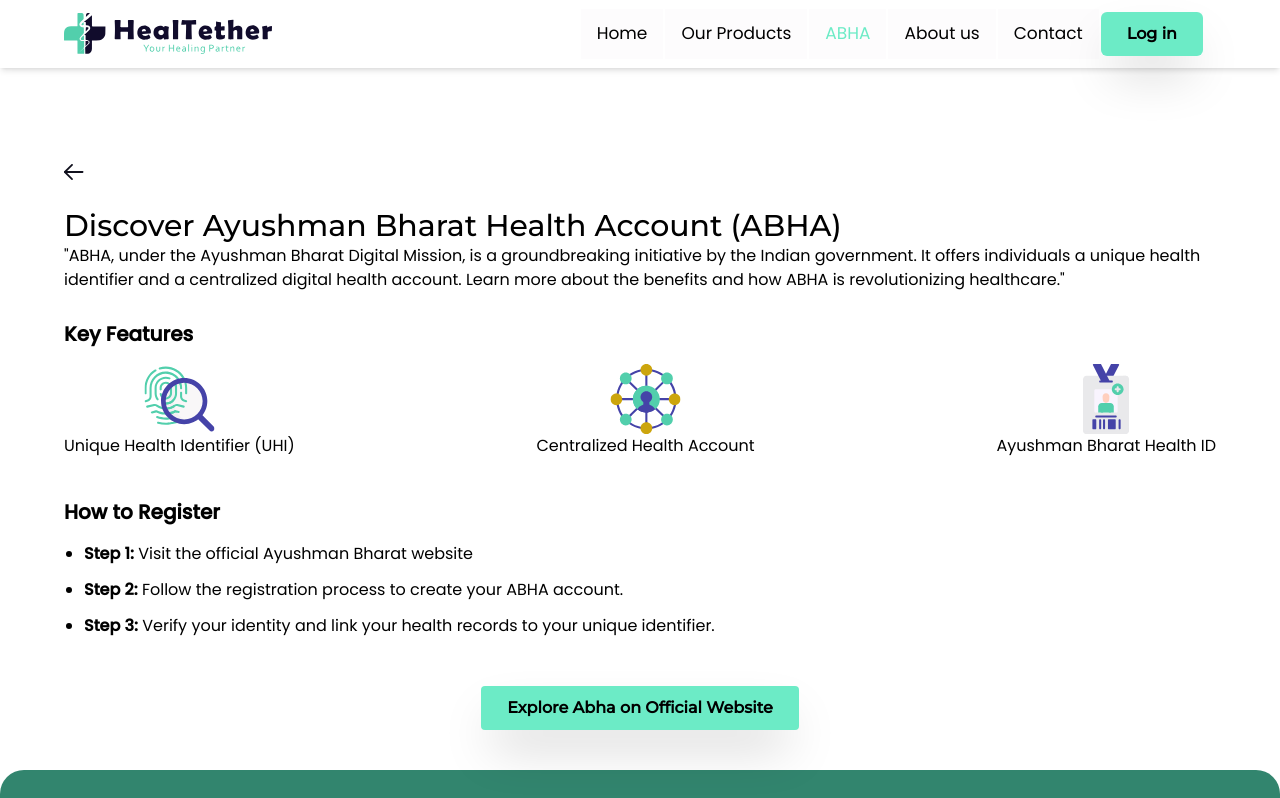
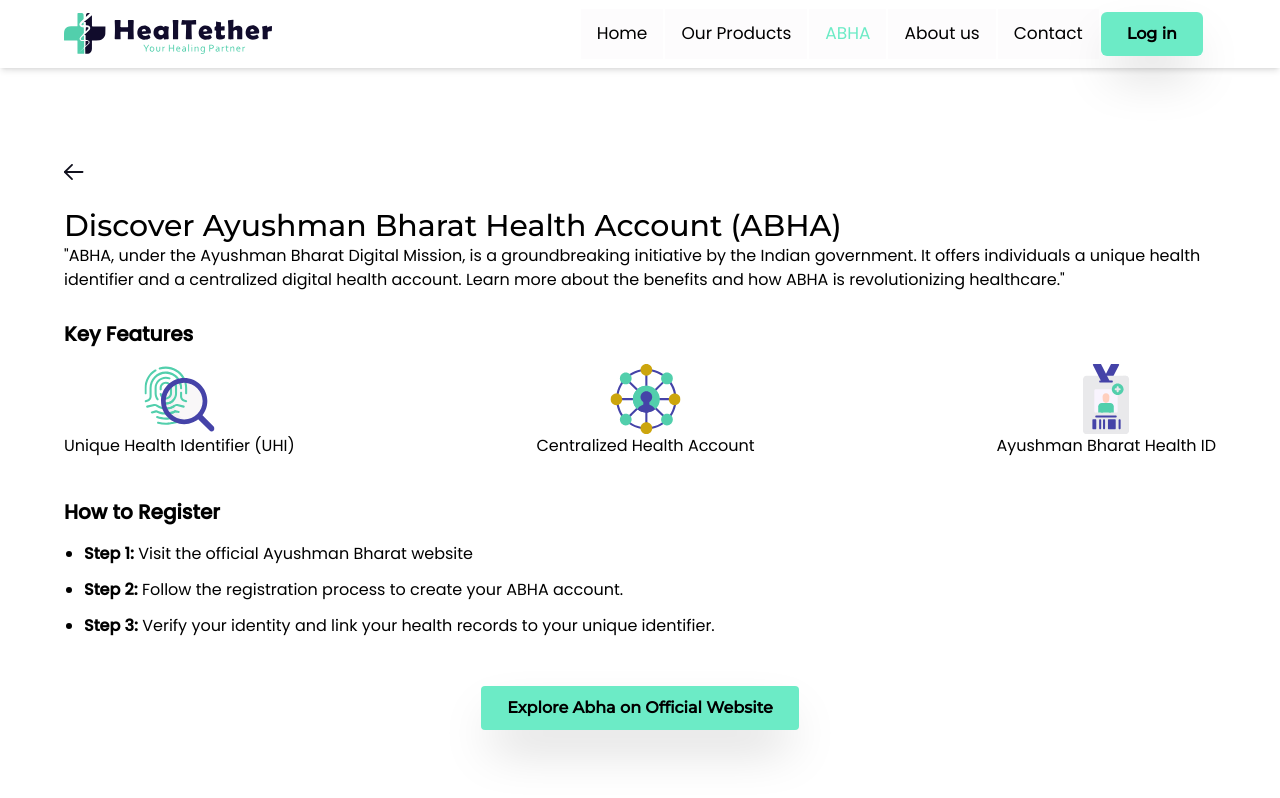
Before and after one commit to md-wasim-123/h, a React (Vite) app: page /abha in a window 1280 px wide. Shown: the top 798 px of the page. Built offline with nearby package versions, Linux system fonts and the light colour scheme.

Commit message:
new commit

```diff
--- a/src/pages/Abha/Abha.jsx
+++ b/src/pages/Abha/Abha.jsx
@@ -8,9 +8,9 @@
 import arrow from '../../Assets/icon/arrow.svg'
 const Abha = () => {
   return (
-    <div className='pt-32'>
+    <div className='pt-32 min-h-screen w-full md:container md:mx-auto'>
 
-      <div className=' mx-4 md:mx-16 my-7'>
+      <div className=' mx-4 md:mx-16 my-7 '>
         <img className='py-2' src={arrow} alt="" />
         <h1 className='text-xl md:text-3xl font-medium all-text mt-5'>Discover Ayushman Bharat Health Account (ABHA)</h1>
         <p className=' text-xs md:text-base font-normal'>"ABHA, under the Ayushman Bharat Digital Mission, is a groundbreaking initiative by the Indian government. It offers individuals a unique health identifier and a centralized digital health account. Learn more about the benefits and how ABHA is revolutionizing healthcare."</p>
--- a/src/pages/Contact/Contact.jsx
+++ b/src/pages/Contact/Contact.jsx
@@ -4,7 +4,7 @@
 import arrow from '../../Assets/icon/arrow.svg'
 const Contact = () => {
     return (
-        <div className='my-16 md:p-0 w-full h-full '>
+        <div className='min-h-screen my-16 md:p-0 w-full h-full '>
             <Container>
                 <div className='text-2xl px-5  md:text-pretty md:px-20 md:ps-28 lg:ps-20 all-text  py-5 font-medium'>
                     <img className='mb-5 my-5' src={arrow} alt="" />
--- a/src/pages/about/About.jsx
+++ b/src/pages/about/About.jsx
@@ -10,7 +10,7 @@
 
 const About = () => {
   return (
-    <div className='md:container md:mx-auto'>
+    <div className='md:container md:mx-auto '>
       {/* //herr */}
       <div className='flex items-center my-16 w-full flex-col-reverse md:flex-row md:justify-between  md:py-14  md:ps-20'>
         <div className='w-full lg:w-1/2  py-3  px-5 md:px-2 '>
```
